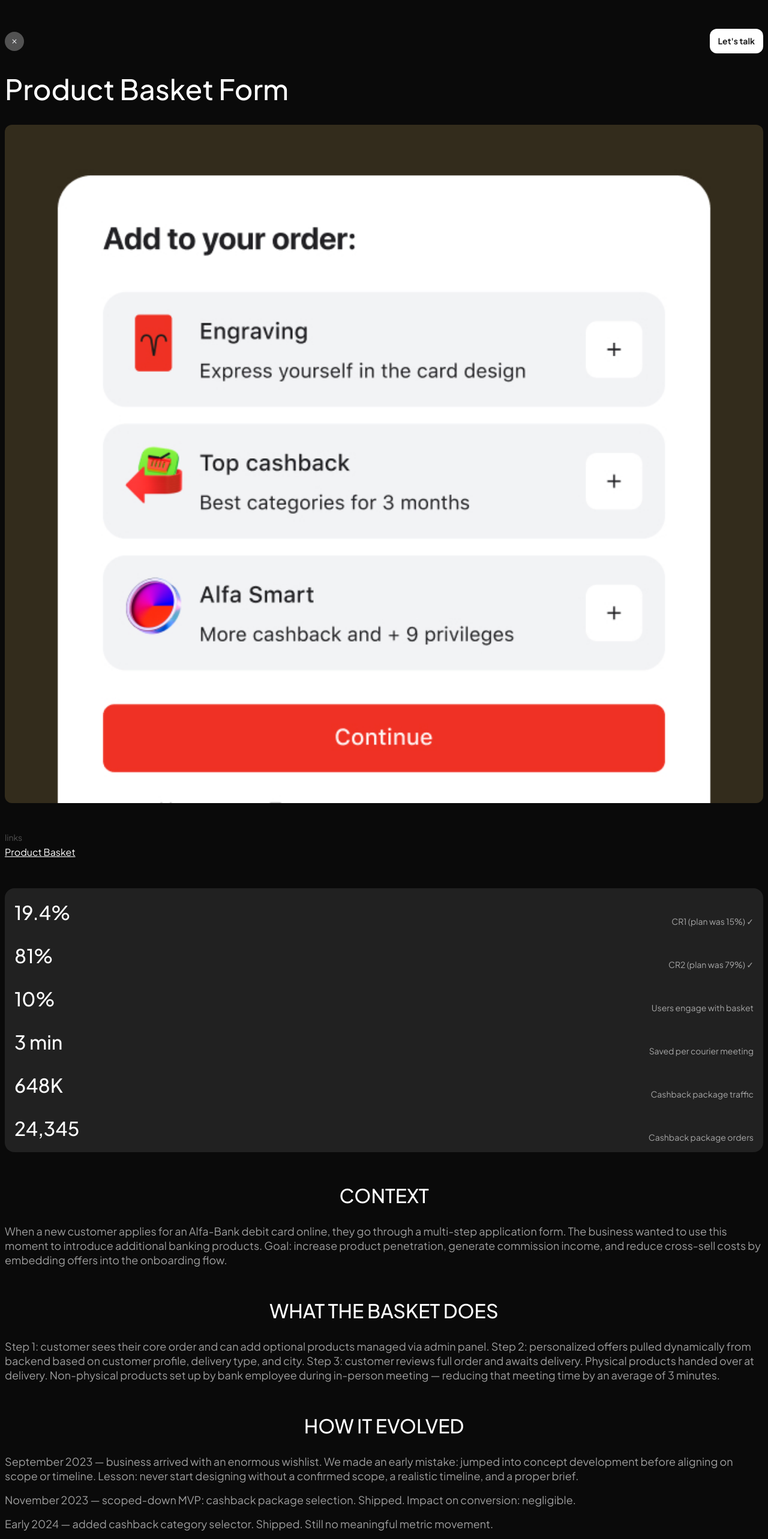
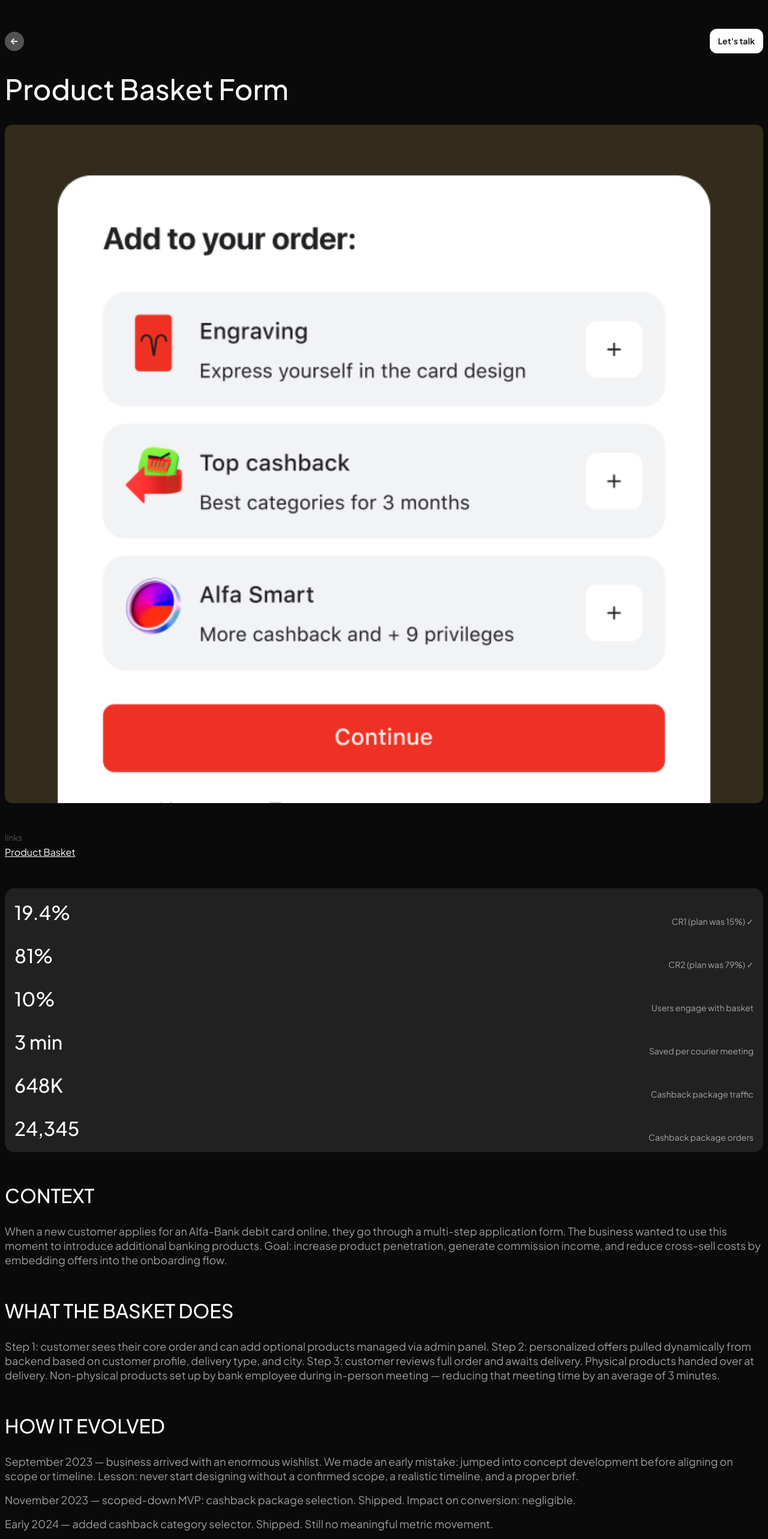
Before and after one commit to AnnGolub/portfolio, a Next.js app: page /work/basket in a window 1280 px wide. Shown: the top 2566 px of the page at 60% size. Built offline with nearby package versions, Linux system fonts and the light colour scheme.

Commit message:
Left-align case study section headings and use Cross back icon.
Replace Close.svg with Cross.svg in the case study top bar and add the icon asset under public/icons.

Co-authored-by: Cursor <cursoragent@cursor.com>

```diff
--- a/components/CaseStudyContent.tsx
+++ b/components/CaseStudyContent.tsx
@@ -17,7 +17,7 @@ export function CaseStudyContent({ content }: CaseStudyContentProps) {
     <div>
       {contentSections.map((section) => (
         <section key={section.title} className="mt-12">
-          <h2 className="mb-6 text-center text-[32px] font-medium leading-normal text-white">
+          <h2 className="mb-6 text-left text-[32px] font-medium leading-normal text-white">
             {section.title}
           </h2>
           <div className="space-y-4">
--- a/components/CaseStudyTopBar.tsx
+++ b/components/CaseStudyTopBar.tsx
@@ -16,7 +16,7 @@ export function CaseStudyTopBar() {
         aria-label="Go back"
         className="flex h-8 w-8 min-h-8 min-w-8 items-center justify-center rounded-full bg-[#525252] p-0 transition-opacity hover:opacity-80"
       >
-        <img src="/icons/Close.svg" width={16} height={16} alt="" />
+        <img src="/icons/Cross.svg" alt="" className="h-full w-full object-contain" />
       </button>
 
       <button
```
Also changed, not shown: public/icons/Cross.svg (added).
